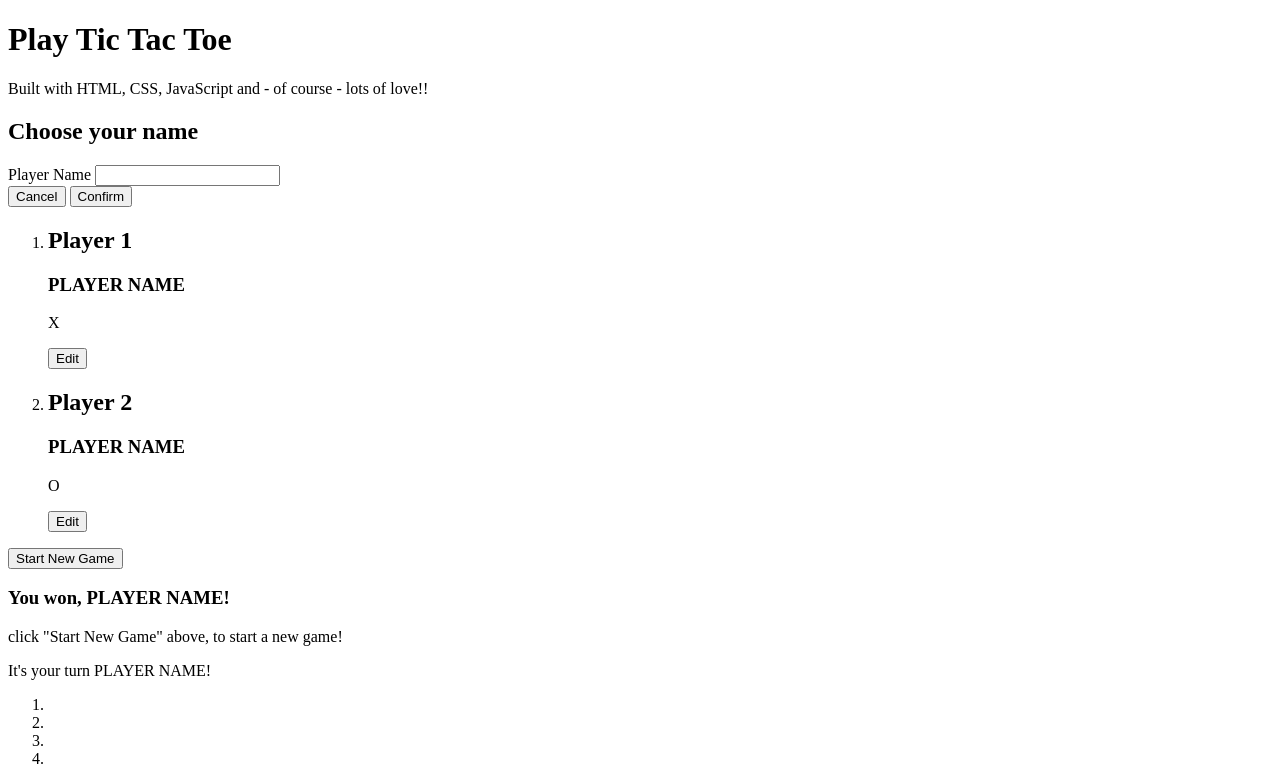
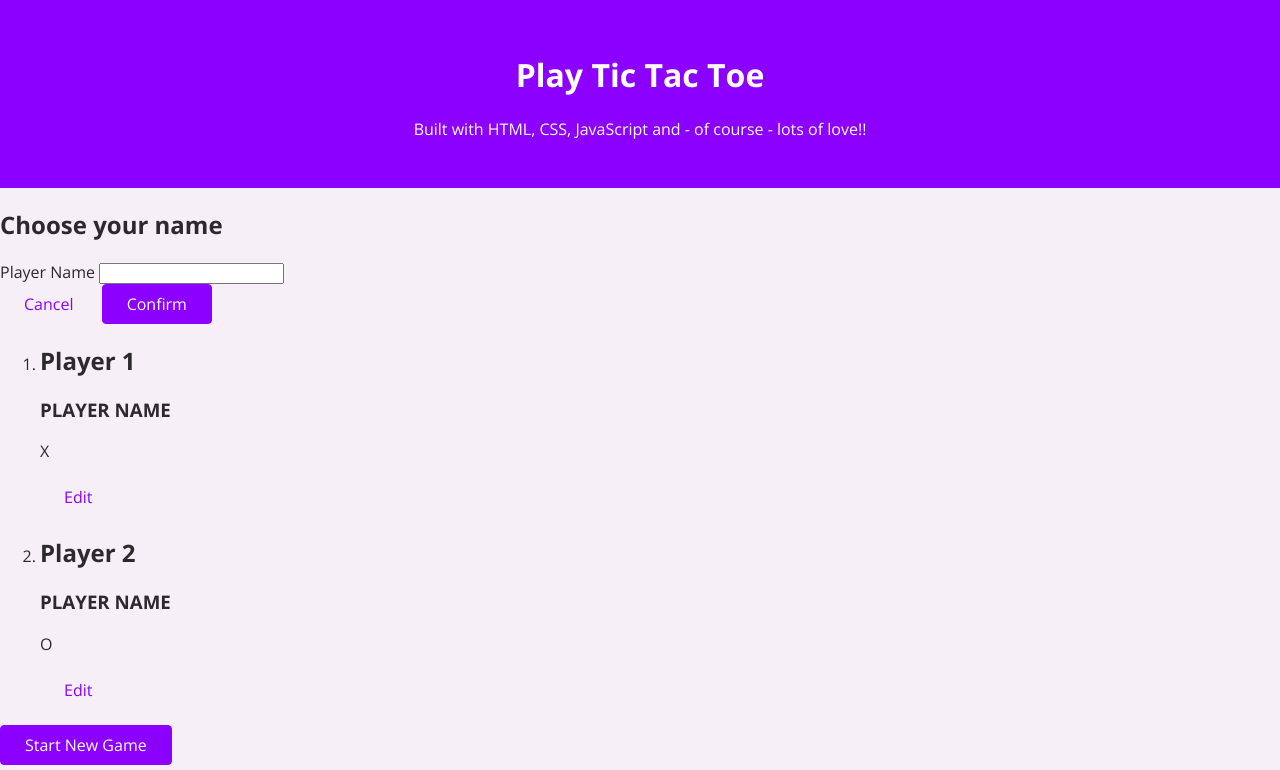
Before and after one commit to abid0-07/Tic-tac-toe, a plain HTML site: page index.html in a window 1280 px wide. Shown: the top 770 px of the page. Drawn offline with nearby package versions, Linux system fonts and the light colour scheme.

Commit message:
Classes added

```diff
--- a/index.html
+++ b/index.html
@@ -11,10 +11,10 @@
       href="https://fonts.googleapis.com/css2?family=Open+Sans:wght@400;700&display=swap"
       rel="stylesheet"
     />
-
+    <link rel="stylesheet" href="styles/styles.css" />
   </head>
   <body>
-    <header>
+    <header id="main-header">
       <h1>Play Tic Tac Toe</h1>
       <p>Built with HTML, CSS, JavaScript and - of course - lots of love!!</p>
     </header>
@@ -27,8 +27,8 @@
             <input type="text" name="playerName" id="playername" />
           </div>
           <div>
-            <button type="button">Cancel</button>
-            <button type="submit">Confirm</button>
+            <button type="button" class="btn btn-alt">Cancel</button>
+            <button type="submit" class="btn">Confirm</button>
           </div>
         </form>
       </aside>
@@ -39,7 +39,7 @@
               <h2>Player 1</h2>
               <h3>PLAYER NAME</h3>
               <p>X</p>
-              <button>Edit</button>
+              <button class="btn btn-alt">Edit</button>
             </article>
           </li>
           <li>
@@ -47,11 +47,11 @@
               <h2>Player 2</h2>
               <h3>PLAYER NAME</h3>
               <p>O</p>
-              <button>Edit</button>
+              <button class="btn btn-alt">Edit</button>
             </article>
           </li>
         </ol>
-        <button>Start New Game</button>
+        <button class="btn">Start New Game</button>
       </section>
       <section id="active-game">
         <article>
```
